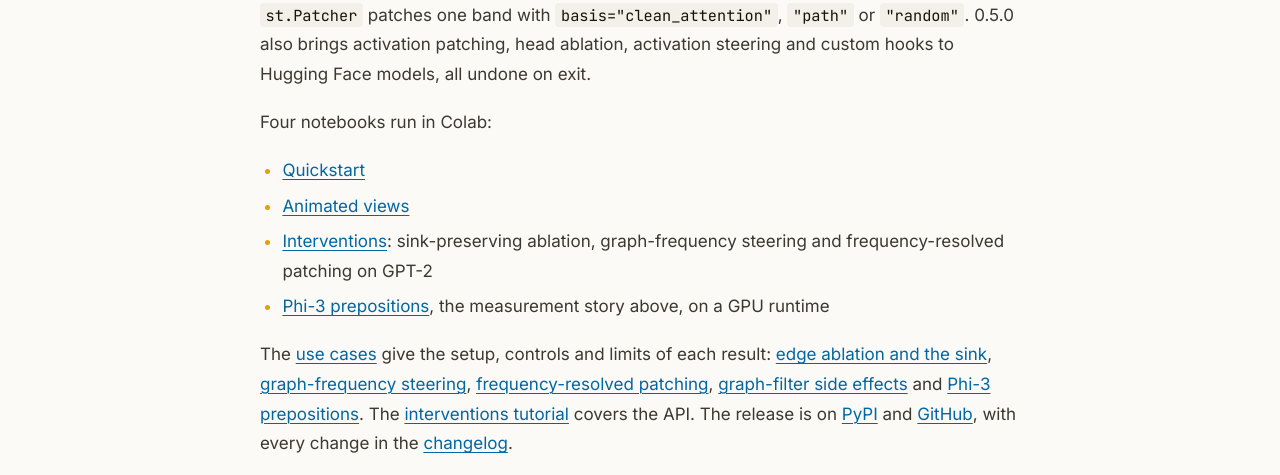
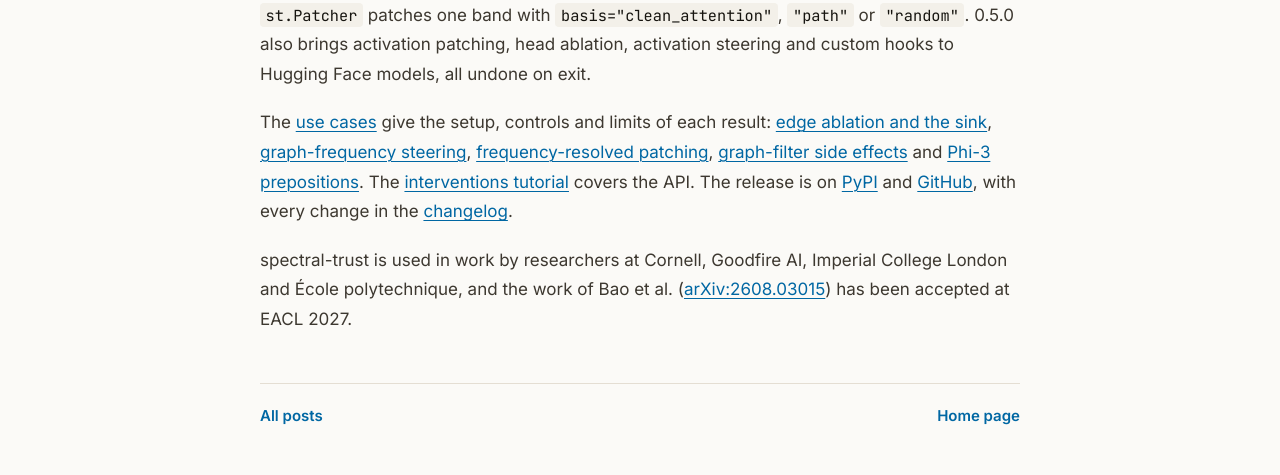
Before and after one commit to vcnoel/vcnoel.github.io, a plain HTML site: page posts/steering-along-the-token-axis.html in a window 1280 px wide. Shown: the part 6529-7004 px from the top of the page. Drawn offline with Linux system fonts and the light colour scheme.

Commit message:
Link the use cases and the docs from the 0.5.0 post and the library page; the Colab notebooks follow once they are on GitHub

```diff
--- a/posts/steering-along-the-token-axis.html
+++ b/posts/steering-along-the-token-axis.html
@@ -165,13 +165,6 @@ with st.intervene(model) as iv:
     print(logit_diff(model(ids).logits))       # smoothed after block 5
 print(logit_diff(model(ids).logits))           # the edit is gone</code></pre>
                 <p>The same context manager takes <code>remove_edges(mask, keep_sink=True)</code> on any head, and <code>st.Patcher</code> patches one band with <code>basis="clean_attention"</code>, <code>"path"</code> or <code>"random"</code>. 0.5.0 also brings activation patching, head ablation, activation steering and custom hooks to Hugging Face models, all undone on exit.</p>
-                <p>Four notebooks run in Colab:</p>
-                <ul>
-                    <li><a href="https://colab.research.google.com/github/vcnoel/spectral-trust/blob/main/notebooks/01_quickstart.ipynb" target="_blank" rel="noopener">Quickstart</a></li>
-                    <li><a href="https://colab.research.google.com/github/vcnoel/spectral-trust/blob/main/notebooks/02_animated_views.ipynb" target="_blank" rel="noopener">Animated views</a></li>
-                    <li><a href="https://colab.research.google.com/github/vcnoel/spectral-trust/blob/main/notebooks/03_interventions.ipynb" target="_blank" rel="noopener">Interventions</a>: sink-preserving ablation, graph-frequency steering and frequency-resolved patching on GPT-2</li>
-                    <li><a href="https://colab.research.google.com/github/vcnoel/spectral-trust/blob/main/notebooks/04_phi3_prepositions.ipynb" target="_blank" rel="noopener">Phi-3 prepositions</a>, the measurement story above, on a GPU runtime</li>
-                </ul>
                 <p>The <a href="https://vcnoel.github.io/spectral-trust/use-cases/">use cases</a> give the setup, controls and limits of each result: <a href="https://vcnoel.github.io/spectral-trust/use-cases/sink-ablation/">edge ablation and the sink</a>, <a href="https://vcnoel.github.io/spectral-trust/use-cases/graph-filter-steering/">graph-frequency steering</a>, <a href="https://vcnoel.github.io/spectral-trust/use-cases/frequency-patching/">frequency-resolved patching</a>, <a href="https://vcnoel.github.io/spectral-trust/use-cases/graph-filter-side-effects/">graph-filter side effects</a> and <a href="https://vcnoel.github.io/spectral-trust/use-cases/phi3-prepositions/">Phi-3 prepositions</a>. The <a href="https://vcnoel.github.io/spectral-trust/tutorials/interventions/">interventions tutorial</a> covers the API. The release is on <a href="https://pypi.org/project/spectral-trust/0.5.0/">PyPI</a> and <a href="https://github.com/vcnoel/spectral-trust">GitHub</a>, with every change in the <a href="https://github.com/vcnoel/spectral-trust/blob/main/CHANGELOG.md">changelog</a>.</p>
                 <p>spectral-trust is used in work by researchers at Cornell, Goodfire AI, Imperial College London and École polytechnique, and the work of Bao et al. (<a href="https://arxiv.org/abs/2608.03015" target="_blank" rel="noopener">arXiv:2608.03015</a>) has been accepted at EACL 2027.</p>
             </div>
```
Also changed, not shown: software/spectral-trust.html (+0 -1 lines).
